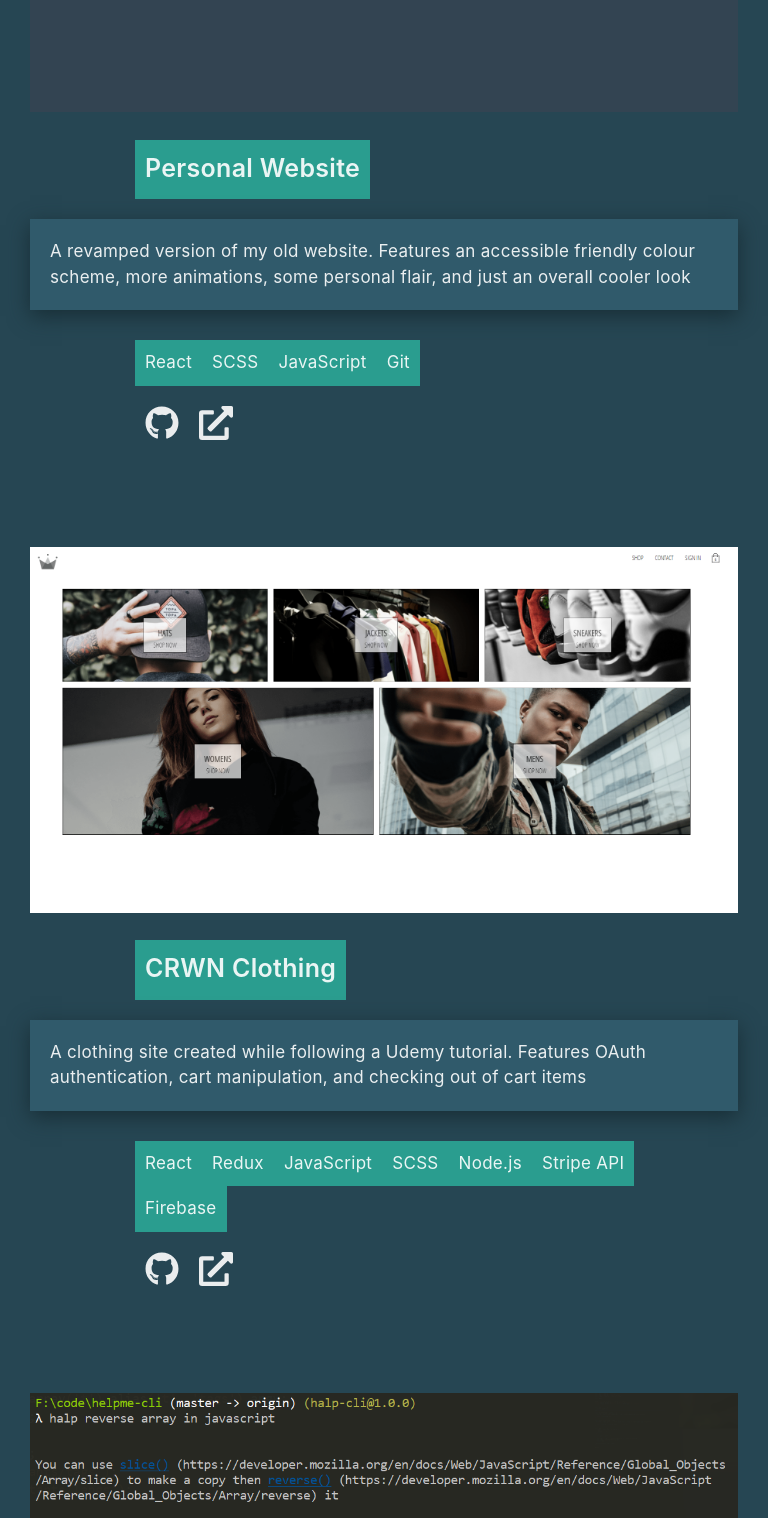
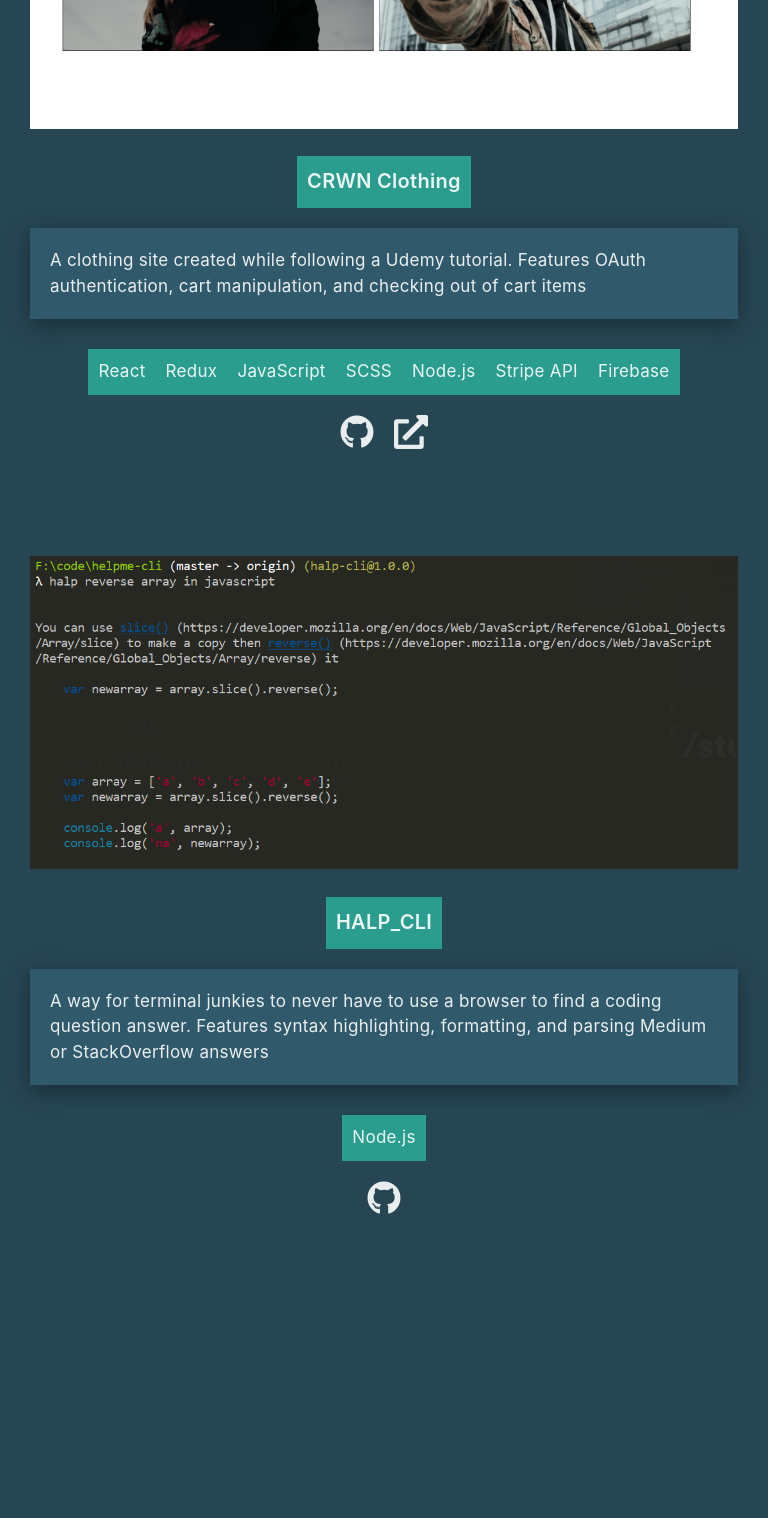
Before and after one commit to btzc/personal-website-v3, a React (Create React App) app: page / in a window 768 px wide. Shown: the part 3780-5298 px from the top of the page. Built offline with nearby package versions, Linux system fonts and the light colour scheme.

Commit message:
removed personal website from projects, added code link to bottom, changed some project styles for mobile

```diff
--- a/src/components/project-content/project-content.styles.scss
+++ b/src/components/project-content/project-content.styles.scss
@@ -39,6 +39,7 @@
     position: relative;
     display: flex;
     flex-wrap: wrap;
+    justify-content: inherit;
 
     & li {
       display: inline;
@@ -65,9 +66,11 @@
     top: 0;
     left: 0;
     transform: none;
+    text-align: center;
 
     &__title {
       padding: 2rem;
+      margin: 0;
 
       a {
         font-size: 2rem;
@@ -81,14 +84,16 @@
       padding: 2rem;
       box-shadow: 0 0.6rem 2rem darken($color: $color-container-background, $amount: 15%);
       position: relative;
+      margin: 0;
       margin-bottom: 1rem;
+      text-align: left;
     }
 
     &__techs {
       padding: 2rem;
-      margin-left: 12%;
       list-style: none;
       position: relative;
+      margin: 0;
 
       & li {
         display: inline;
@@ -98,7 +103,7 @@
     }
 
     &__links {
-      margin-left: 12%;
+      margin: 0;
       position: relative;
     }
   }
@@ -111,12 +116,14 @@
     top: 0;
     left: 0;
     transform: none;
+    text-align: center;
 
     &__title {
       padding: 2rem;
+      margin: 0;
 
       a {
-        font-size: 2.5rem;
+        font-size: 2rem;
         font-weight: 600;
         padding:1rem;
       }
@@ -127,14 +134,16 @@
       padding: 2rem;
       box-shadow: 0 0.6rem 2rem darken($color: $color-container-background, $amount: 15%);
       position: relative;
+      margin: 0;
       margin-bottom: 1rem;
+      text-align: left;
     }
 
     &__techs {
       padding: 2rem;
-      margin-left: 12%;
       list-style: none;
       position: relative;
+      margin: 0;
 
       & li {
         display: inline;
@@ -144,7 +153,7 @@
     }
 
     &__links {
-      margin-left: 12%;
+      margin: 0;
       position: relative;
     }
   }
--- a/src/components/project/project.styles.scss
+++ b/src/components/project/project.styles.scss
@@ -5,6 +5,12 @@
   flex-wrap: nowrap;
   max-width: 100%;
   position: relative;
+
+  .project--contents {
+    &__techs {
+      justify-content: flex-start;
+    }
+  }
 
   &:nth-of-type(even) {
     flex-direction: row-reverse;
@@ -21,10 +27,12 @@
       &__techs {
         padding: 2rem;
         margin-right: 12%;
+        justify-content: flex-end;
       }
 
       &__links {
         margin-right: 12%;
+        text-align: right;
       }
     }
   }
@@ -33,6 +41,12 @@
 @media screen and (max-width: 767px) {
   .project {
     display: block;
+
+    .project--contents {
+      &__techs {
+        justify-content: center;
+      }
+    }
 
     &:nth-of-type(even) {
       text-align: inherit;
@@ -44,16 +58,19 @@
 
         &__title {
           padding: 2rem;
-          margin-right: 0;
+          margin: 0;
+          text-align: center;
         }
 
         &__techs {
           padding: 2rem;
-          margin-right: 0;
+          margin: 0;
+          justify-content: center;
         }
 
         &__links {
-          margin-right: 0;
+          margin: 0;
+          text-align: center;
         }
       }
     }
@@ -63,6 +80,12 @@
 @media screen and (min-width: 768px) and (max-width: 1023px) {
   .project {
     display: block;
+
+    .project--contents {
+      &__techs {
+        justify-content: center;
+      }
+    }
 
     &:nth-of-type(even) {
       text-align: inherit;
@@ -74,16 +97,19 @@
 
         &__title {
           padding: 2rem;
-          margin-right: 0;
+          margin: 0;
+          text-align: center;
         }
 
         &__techs {
           padding: 2rem;
-          margin-right: 0;
+          margin: 0;
+          justify-content: center;
         }
 
         &__links {
-          margin-right: 0;
+          margin: 0;
+          text-align: center;
         }
       }
     }
--- a/src/pages/contact/contact.pages.jsx
+++ b/src/pages/contact/contact.pages.jsx
@@ -19,7 +19,7 @@ const Contact = () => (
         <Socials />
       </div>
       <div className='contact--content__ps'>
-        P.S. If you don't like the colour <span className='emphasis'>orange</span> I'm so sorry.
+        <span className='emphasis'>P.S.</span> Looking for the code to this site? Look no further! You can find it <a className='emphasis' href='https://github.com/btzc/personal-website-three'>here</a>.
       </div>
     </div>
   </div>
--- a/src/pages/projects/projects.data.js
+++ b/src/pages/projects/projects.data.js
@@ -1,22 +1,8 @@
 import CRWN from '../../assets/crwn-clothing.PNG';
 import HALP_CLI from '../../assets/javascript_example.PNG';
-import PERSONAL from '../../assets/personal-website.PNG'
 
 const PROJECTS_DATA = {
   projects: [
-    {
-      "project": "Personal Website",
-      "img": PERSONAL,
-      "github": "https://github.com/btzc/personal-website-v3",
-      "link": "https://brandonzhoucharles.com",
-      "description": "A revamped version of my old website. Features an accessible friendly colour scheme, more animations, some personal flair, and just an overall cooler look",
-      "technologies": [
-        'React',
-        'SCSS',
-        'JavaScript',
-        'Git'
-      ]
-    },
     {
       "project": "CRWN Clothing",
       "img": CRWN,
```
